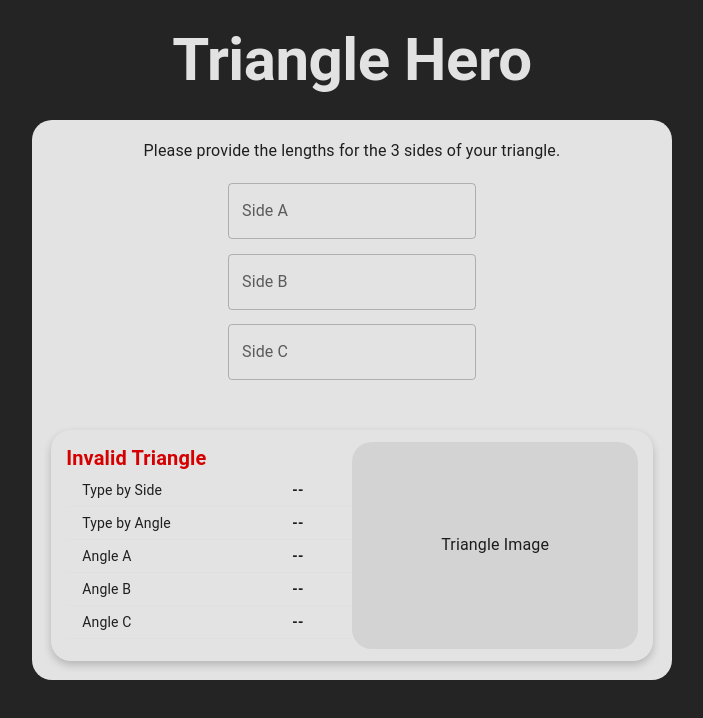
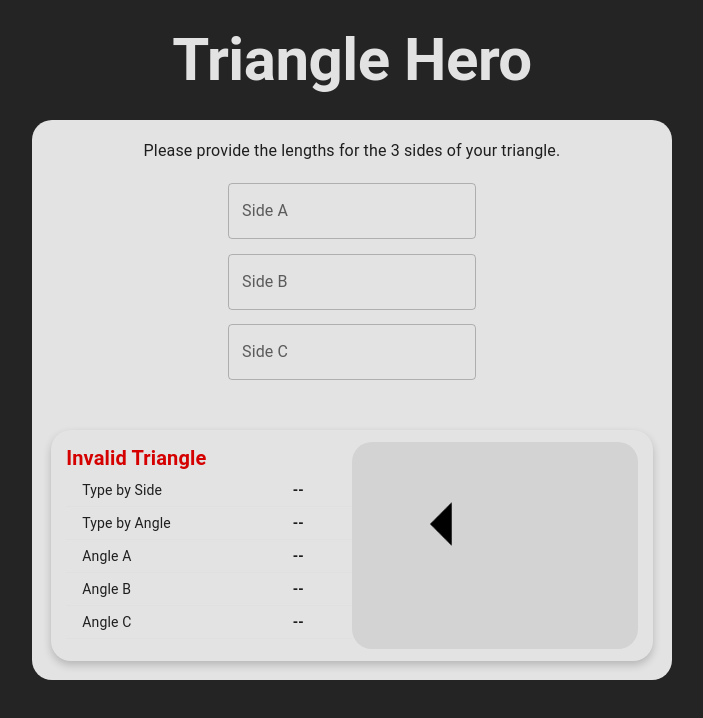
Before and after one commit to billums123/TriangleHero, a React (Vite) app in the folder web/: page / in a window 1280 px wide. Shown: the top 718 px of the page, without its empty margins (288-991 px from the left). Built offline with nearby package versions, Linux system fonts and the light colour scheme.

Commit message:
start adding canvas to display triangle

```diff
--- /dev/null
+++ b/web/src/components/TriangleCanvas.tsx
@@ -0,0 +1,35 @@
+import { useEffect, useRef } from "react";
+import { Box } from "@mui/material";
+import "../stylesheets/triangle-canvas.css";
+import { TriangleAngles, TriangleSideLengths } from "../types";
+
+interface TriangleCanvasProps {
+  triangleSideLengths: TriangleSideLengths;
+  angles: TriangleAngles;
+}
+
+const TriangleCanvas = ({
+  triangleSideLengths,
+  angles,
+}: TriangleCanvasProps) => {
+  const canvasRef = useRef<HTMLCanvasElement | null>(null);
+
+  useEffect(() => {
+    if (canvasRef.current) {
+      const ctx = canvasRef.current.getContext("2d");
+      ctx?.beginPath();
+      ctx?.moveTo(75, 50);
+      ctx?.lineTo(100, 75);
+      ctx?.lineTo(100, 25);
+      ctx?.fill();
+    }
+  }, []);
+  console.log("width", canvasRef.current?.getBoundingClientRect());
+  console.log("height", canvasRef.current?.getBoundingClientRect());
+  return (
+    <Box className="triangle-image-container">
+      <canvas className="canvas" ref={canvasRef} />
+    </Box>
+  );
+};
+export default TriangleCanvas;
--- a/web/src/components/TriangleStatsContainer.tsx
+++ b/web/src/components/TriangleStatsContainer.tsx
@@ -9,6 +9,7 @@ import {
 } from "../types";
 import calculateTriangleStats from "../utils/calculateTriangleStats";
 import TriangleStats from "./TriangleStats";
+import TriangleCanvas from "./TriangleCanvas";
 
 interface TriangleStatsContainerProps {
   validTriangle: ValidateTriangleSidesResponse;
@@ -59,7 +60,10 @@ const TriangleStatsContainer = ({
         validTriangle={validTriangle}
         triangleStats={triangleStats}
       />
-      <Box className="triangle-image">Triangle Image</Box>
+      <TriangleCanvas
+        triangleSideLengths={triangleSideLengths}
+        angles={triangleStats.angles}
+      />
     </Box>
   );
 };
--- /dev/null
+++ b/web/src/stylesheets/triangle-canvas.css
@@ -0,0 +1,17 @@
+.triangle-image-container {
+  flex: 1;
+  min-height: 90%;
+  display:flex;
+  justify-content: center;
+  align-items: center;
+  margin-right: 2.5%;
+  overflow: auto;
+  border-radius: 20px;
+  background-color: lightgray;
+}
+.canvas {
+  width: 90%;
+  min-height: 100%;
+  background-color: lightgray;
+  overflow: auto;
+}
--- a/web/src/stylesheets/triangle-stats-container.css
+++ b/web/src/stylesheets/triangle-stats-container.css
@@ -7,16 +7,3 @@
   margin-top: 5%;
   border-radius: 20px;
 }
-
-.triangle-image {
-  flex: 1;
-  height: 90%;
-  display:flex;
-  justify-content: center;
-  align-items: center;
-  border-radius: 20px;
-  margin-right: 2.5%;
-  border-left: 1px lightgray solid;
-  background-color: lightgray;
-  overflow: auto;
-}
```
